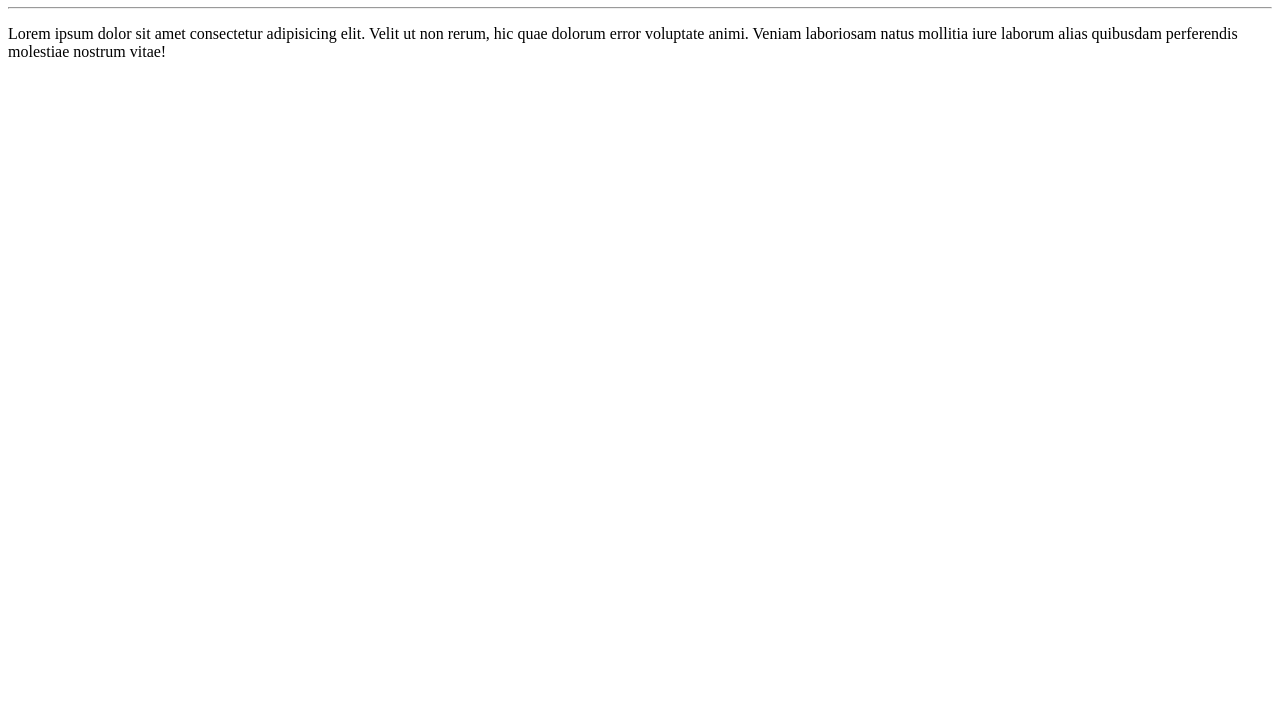
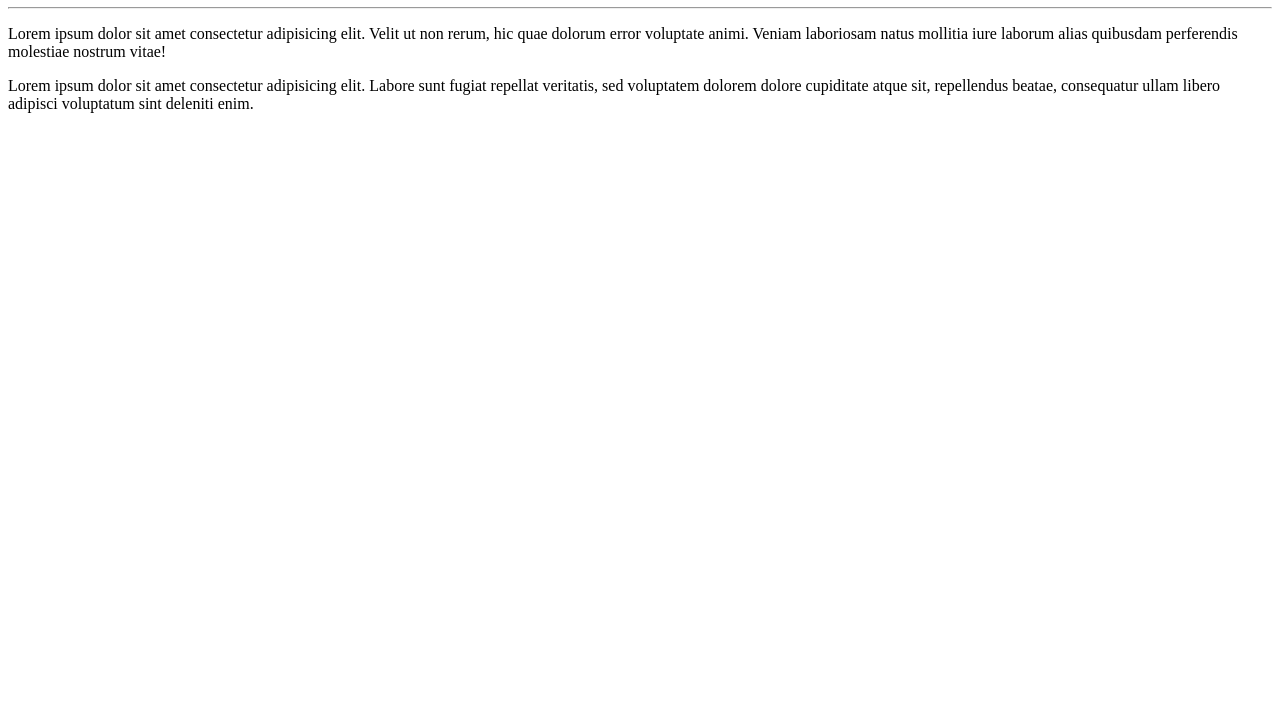
Before and after one commit to Ronaldo-ti/Ola-Mundo, a plain HTML site: page site-exemplo/index.html in a window 1280 px wide. Shown: the part 73-800 px from the top of the page. Drawn offline with Linux system fonts and the light colour scheme.

Commit message:
Adicionei outro paragrafo

```diff
--- a/site-exemplo/index.html
+++ b/site-exemplo/index.html
@@ -10,6 +10,6 @@
     <h1>Olá Mundo!</h1>
     <hr>
     <p>Lorem ipsum dolor sit amet consectetur adipisicing elit. Velit ut non rerum, hic quae dolorum error voluptate animi. Veniam laboriosam natus mollitia iure laborum alias quibusdam perferendis molestiae nostrum vitae!</p>
-
+    <p>Lorem ipsum dolor sit amet consectetur adipisicing elit. Labore sunt fugiat repellat veritatis, sed voluptatem dolorem dolore cupiditate atque sit, repellendus beatae, consequatur ullam libero adipisci voluptatum sint deleniti enim.</p>
 </body>
 </html>
```
